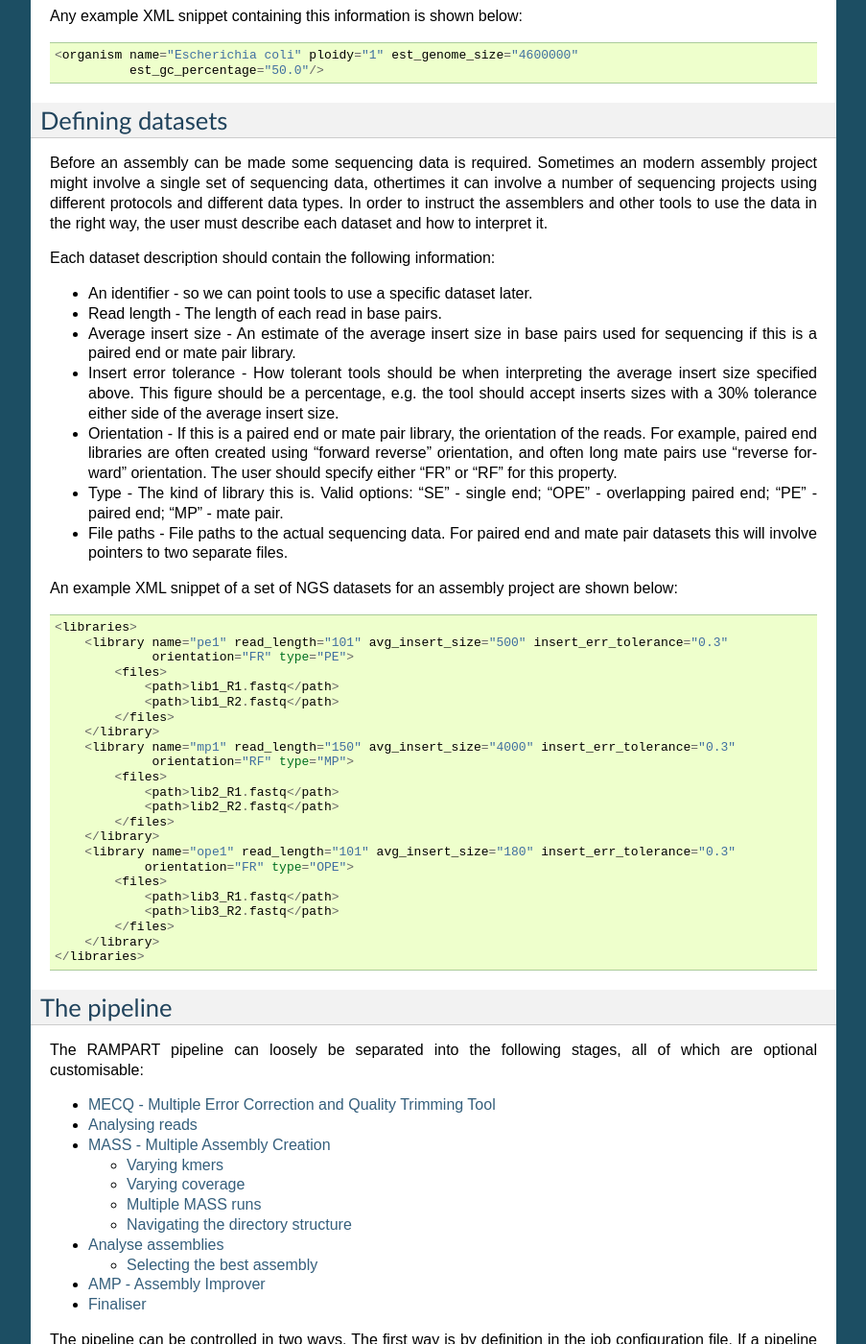
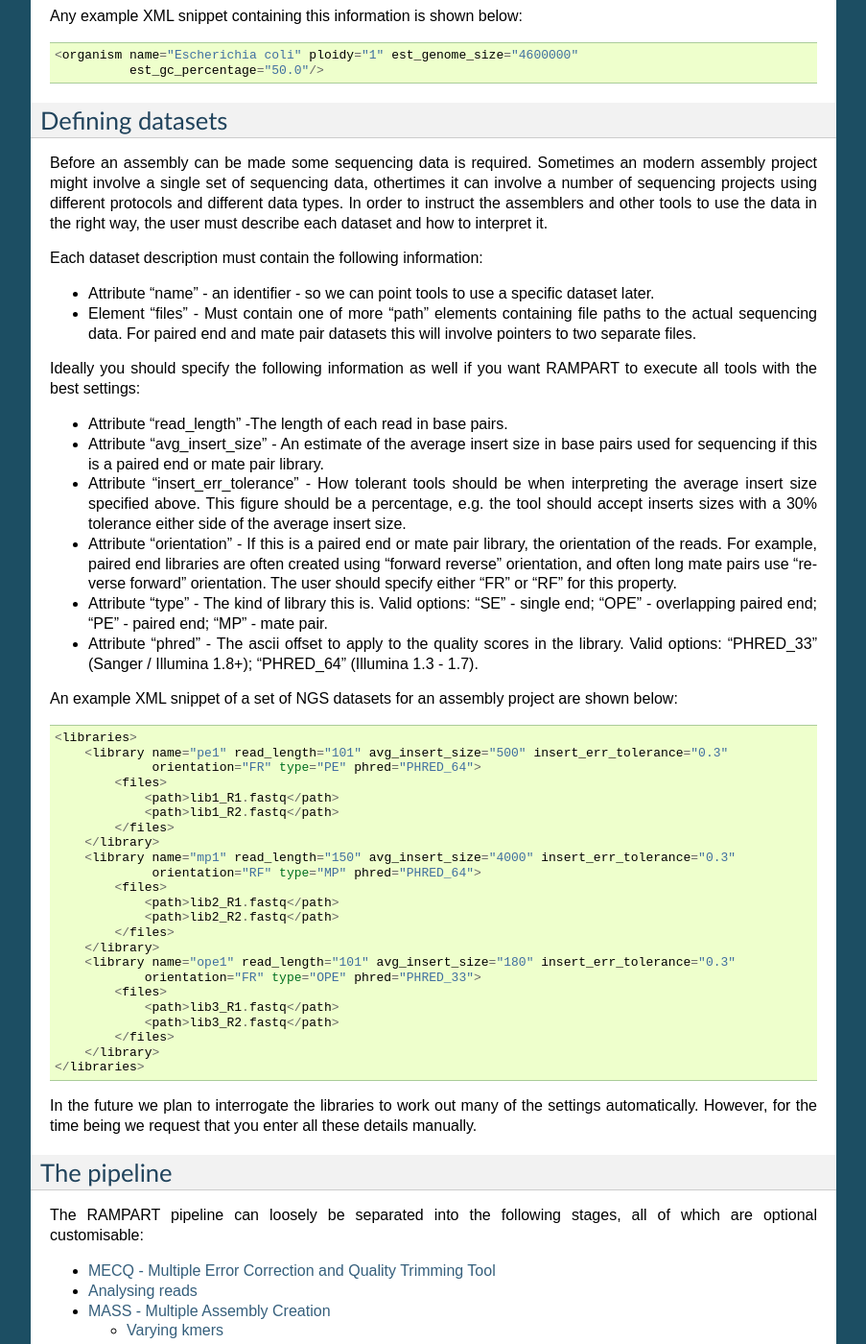
Before and after one commit to TGAC/RAMPART, a Sphinx documentation site: the page built from doc/source/running.rst, in a window 1280 px wide and 1400 px high, scrolled down 729 px. Shown: the whole window at 96% size, without its empty margins (198-1101 px from the left). Built offline with Sphinx 7.4.7, drawn with Linux system fonts in a browser that asks for light colours.

Commit message:
Fixed a bug with MECQ caused when you ask all ecq groups to execute in parallel.
Updated documentation with respect to the library definitions (in particular the phred offsets).

Updated version to 0.8.3

```diff
--- a/doc/source/running.rst
+++ b/doc/source/running.rst
@@ -46,41 +46,50 @@ single set of sequencing data, othertimes it can involve a number of sequencing
 different data types.  In order to instruct the assemblers and other tools to use the data in the right way, the user
 must describe each dataset and how to interpret it.
 
-Each dataset description should contain the following information:
+Each dataset description must contain the following information:
 
-* An identifier - so we can point tools to use a specific dataset later.
-* Read length - The length of each read in base pairs.
-* Average insert size - An estimate of the average insert size in base pairs used for sequencing if this is a paired end or mate pair library.
-* Insert error tolerance - How tolerant tools should be when interpreting the average insert size specified above.  This figure should be a percentage, e.g. the tool should accept inserts sizes with a 30% tolerance either side of the average insert size.
-* Orientation - If this is a paired end or mate pair library, the orientation of the reads.  For example, paired end libraries are often created using "forward reverse" orientation, and often long mate pairs use "reverse forward" orientation.  The user should specify either "FR" or "RF" for this property.
-* Type - The kind of library this is.  Valid options: "SE" - single end; "OPE" - overlapping paired end; "PE" - paired end; "MP" - mate pair.
-* File paths - File paths to the actual sequencing data.  For paired end and mate pair datasets this will involve pointers to two separate files.
+* Attribute "name" - an identifier - so we can point tools to use a specific dataset later.
+* Element "files" - Must contain one of more "path" elements containing file paths to the actual sequencing data.  For paired end and mate pair datasets this will involve pointers to two separate files.
+
+Ideally you should specify the following information as well if you want RAMPART to execute all tools with the best settings:
+
+* Attribute "read_length" -The length of each read in base pairs.
+* Attribute "avg_insert_size" - An estimate of the average insert size in base pairs used for sequencing if this is a paired end or mate pair library.
+* Attribute "insert_err_tolerance" - How tolerant tools should be when interpreting the average insert size specified above.  This figure should be a percentage, e.g. the tool should accept inserts sizes with a 30% tolerance either side of the average insert size.
+* Attribute "orientation" - If this is a paired end or mate pair library, the orientation of the reads.  For example, paired end libraries are often created using "forward reverse" orientation, and often long mate pairs use "reverse forward" orientation.  The user should specify either "FR" or "RF" for this property.
+* Attribute "type" - The kind of library this is.  Valid options: "SE" - single end; "OPE" - overlapping paired end; "PE" - paired end; "MP" - mate pair.
+* Attribute "phred" - The ascii offset to apply to the quality scores in the library.  Valid options: "PHRED_33" (Sanger / Illumina 1.8+); "PHRED_64" (Illumina 1.3 - 1.7).
+
 
 An example XML snippet of a set of NGS datasets for an assembly project are shown below::
 
     <libraries>
         <library name="pe1" read_length="101" avg_insert_size="500" insert_err_tolerance="0.3"
-                 orientation="FR" type="PE">
+                 orientation="FR" type="PE" phred="PHRED_64">
             <files>
                 <path>lib1_R1.fastq</path>
                 <path>lib1_R2.fastq</path>
             </files>
         </library>
         <library name="mp1" read_length="150" avg_insert_size="4000" insert_err_tolerance="0.3"
-                 orientation="RF" type="MP">
+                 orientation="RF" type="MP" phred="PHRED_64">
             <files>
                 <path>lib2_R1.fastq</path>
                 <path>lib2_R2.fastq</path>
             </files>
         </library>
         <library name="ope1" read_length="101" avg_insert_size="180" insert_err_tolerance="0.3"
-                orientation="FR" type="OPE">
+                orientation="FR" type="OPE" phred="PHRED_33">
             <files>
                 <path>lib3_R1.fastq</path>
                 <path>lib3_R2.fastq</path>
             </files>
         </library>
     </libraries>
+
+
+In the future we plan to interrogate the libraries to work out many of the settings automatically.  However, for the time
+being we request that you enter all these details manually.
 
 
 The pipeline
--- a/pom.xml
+++ b/pom.xml
@@ -5,7 +5,7 @@
 
 	<groupId>uk.ac.tgac.rampart</groupId>
 	<artifactId>rampart</artifactId>
-	<version>0.8.2</version>
+	<version>0.8.3</version>
 	<packaging>jar</packaging>
 
 	<name>Rampart</name>
```
Also changed, not shown: 3 other files.
